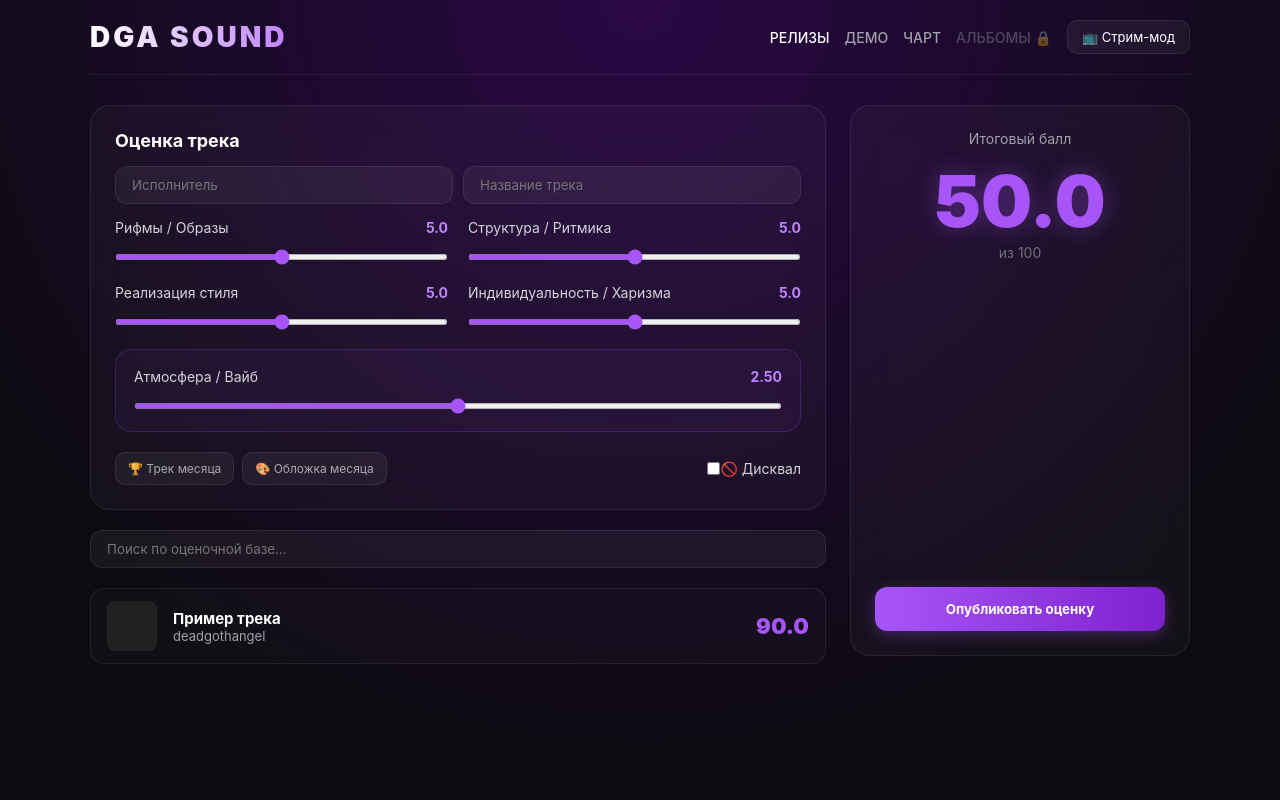
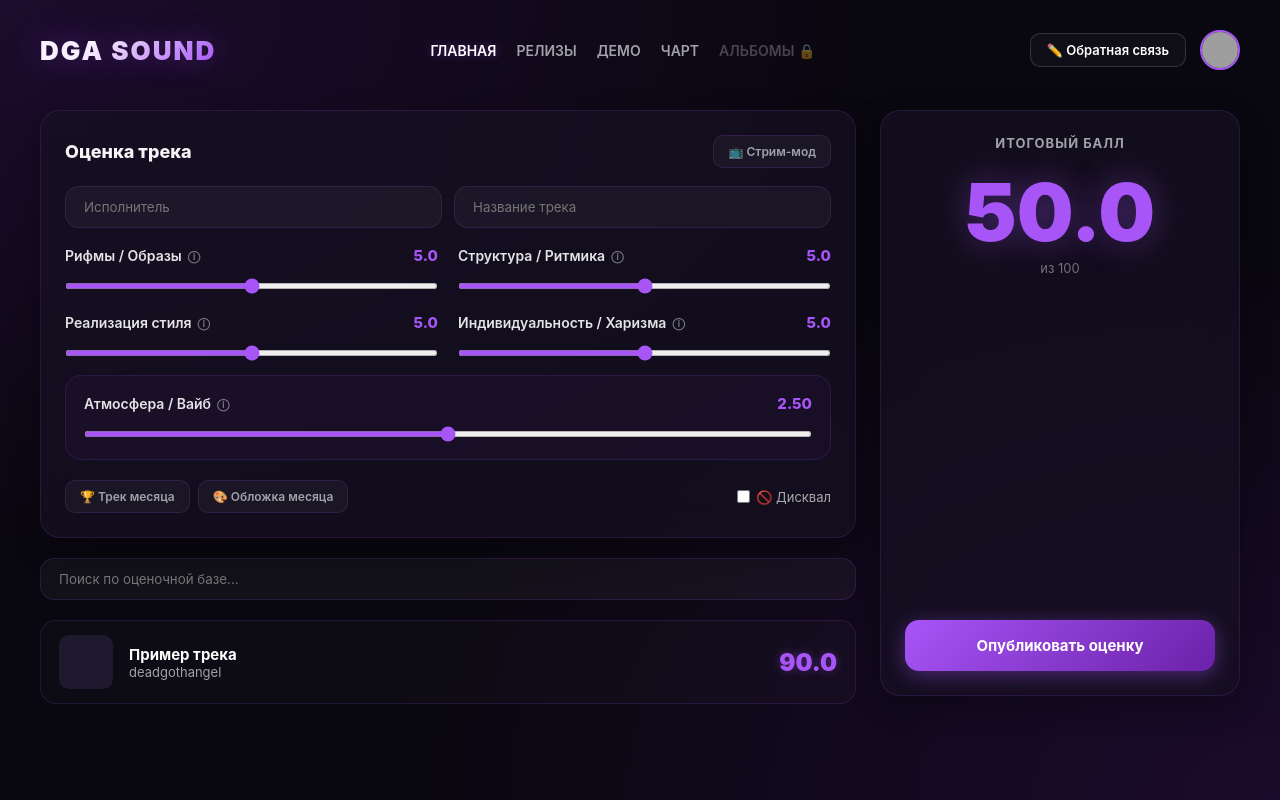
Before and after one commit to deadgothangel/dga-sound, a plain HTML site: page index.html in a window 1280 px wide. Drawn offline with nearby package versions, Linux system fonts and the light colour scheme; grey boxes are pictures that could not be loaded.

Commit message:
Update index.html

```diff
--- a/index.html
+++ b/index.html
@@ -3,105 +3,174 @@
 <head>
   <meta charset="UTF-8">
   <meta name="viewport" content="width=device-width, initial-scale=1.0">
-  <title>DGA SOUND — Music Evaluation Platform</title>
+  <title>DGA SOUND — Official Platform</title>
   <script src="https://cdn.jsdelivr.net/npm/@supabase/supabase-js@2"></script>
   <style>
-    * { margin: 0; padding: 0; box-sizing: border-box; font-family: 'Inter', system-ui, sans-serif; }
+    * { margin: 0; padding: 0; box-sizing: border-box; font-family: 'Inter', system-ui, -apple-system, sans-serif; }
 
     :root {
-      --bg-color: #0d0b12;
-      --card-bg: rgba(255, 255, 255, 0.03);
-      --border-color: rgba(255, 255, 255, 0.08);
+      --bg: #09070f;
+      --card-bg: rgba(22, 17, 34, 0.75);
+      --card-border: rgba(168, 85, 247, 0.15);
       --accent: #a855f7;
-      --text-main: #ffffff;
+      --accent-glow: rgba(168, 85, 247, 0.4);
+      --text-main: #f4f4f5;
       --text-sub: #a1a1aa;
     }
 
     body {
-      background: var(--bg-color);
-      background: radial-gradient(circle at 50% 0%, #2a0845 0%, #0d0b12 75%);
+      background: var(--bg);
+      background-image:
+        radial-gradient(at 0% 0%, rgba(88, 28, 135, 0.25) 0px, transparent 50%),
+        radial-gradient(at 100% 100%, rgba(126, 34, 206, 0.15) 0px, transparent 50%);
       color: var(--text-main);
       min-height: 100vh;
       padding: 20px;
-      transition: all 0.3s ease;
     }
 
-    /* Стрим-мод (увеличенные шрифты для трансляций) */
-    body.stream-mode {
-      font-size: 18px;
-    }
-    body.stream-mode .score-num { font-size: 96px !important; }
-    body.stream-mode label { font-size: 18px !important; }
+    /* Стрим-мод */
+    body.stream-mode { font-size: 18px; }
+    body.stream-mode .score-num { font-size: 105px !important; }
 
     header {
       display: flex;
       justify-content: space-between;
       align-items: center;
-      max-width: 1100px;
+      max-width: 1200px;
       margin: 0 auto 30px auto;
-      padding-bottom: 20px;
-      border-bottom: 1px solid var(--border-color);
+      padding: 10px 0;
+      position: relative;
     }
 
     .logo {
-      font-size: 28px;
+      font-size: 26px;
       font-weight: 900;
-      letter-spacing: 3px;
-      background: linear-gradient(90deg, #fff, #c084fc);
+      letter-spacing: 2px;
+      background: linear-gradient(135deg, #fff 30%, var(--accent));
       -webkit-background-clip: text;
       -webkit-text-fill-color: transparent;
+      text-shadow: 0 0 30px var(--accent-glow);
     }
 
-    nav { display: flex; align-items: center; gap: 15px; }
-    nav a { color: var(--text-sub); text-decoration: none; font-size: 14px; font-weight: 500; transition: 0.3s; }
-    nav a.active, nav a:hover { color: #fff; }
+    nav { display: flex; align-items: center; gap: 20px; }
+    nav a { color: var(--text-sub); text-decoration: none; font-size: 14px; font-weight: 600; transition: 0.3s; }
+    nav a.active, nav a:hover { color: #fff; text-shadow: 0 0 10px var(--accent-glow); }
     .badge-lock { opacity: 0.4; cursor: not-allowed; }
 
-    .btn-action {
-      background: rgba(255, 255, 255, 0.05);
-      border: 1px solid var(--border-color);
+    /* Шапка справа: Обратная связь + Аватар профиля */
+    .header-right { display: flex; align-items: center; gap: 14px; position: relative; }
+
+    .btn-feedback {
+      background: rgba(255, 255, 255, 0.03);
+      border: 1px solid rgba(255, 255, 255, 0.15);
       color: #fff;
-      padding: 8px 14px;
+      padding: 8px 16px;
       border-radius: 10px;
+      font-size: 13px;
+      font-weight: 600;
       cursor: pointer;
-      font-size: 13px;
+      display: flex;
+      align-items: center;
+      gap: 6px;
       transition: 0.3s;
     }
-    .btn-action:hover { border-color: var(--accent); }
+    .btn-feedback:hover { border-color: var(--accent); background: rgba(168, 85, 247, 0.1); }
 
-    .container { max-width: 1100px; margin: 0 auto; display: grid; grid-template-columns: 1fr 340px; gap: 24px; }
+    .avatar-btn {
+      width: 40px;
+      height: 40px;
+      border-radius: 50%;
+      background: #111;
+      border: 2px solid var(--accent);
+      cursor: pointer;
+      overflow: hidden;
+      transition: 0.3s;
+    }
+    .avatar-btn:hover { box-shadow: 0 0 15px var(--accent-glow); transform: scale(1.05); }
+    .avatar-btn img { width: 100%; height: 100%; object-fit: cover; }
+
+    /* Выпадающее меню профиля (по фото 2) */
+    .profile-dropdown {
+      display: none;
+      position: absolute;
+      top: 55px;
+      right: 0;
+      width: 260px;
+      background: #120f1a;
+      border: 1px solid rgba(255, 255, 255, 0.12);
+      border-radius: 16px;
+      padding: 16px;
+      box-shadow: 0 20px 40px rgba(0,0,0,0.8);
+      z-index: 100;
+      backdrop-filter: blur(20px);
+    }
+    .profile-dropdown.active { display: block; animation: fadeIn 0.2s ease; }
+
+    .user-header { display: flex; align-items: center; gap: 12px; margin-bottom: 14px; }
+    .user-avatar { width: 44px; height: 44px; border-radius: 50%; border: 1px solid var(--accent); }
+    .user-name { font-weight: 700; font-size: 16px; color: #fff; }
+    .user-badge { font-size: 11px; background: rgba(255,255,255,0.1); padding: 2px 8px; border-radius: 10px; color: #aaa; margin-top: 2px; display: inline-block; }
+
+    .menu-divider { height: 1px; background: rgba(255, 255, 255, 0.08); margin: 10px 0; }
+    .menu-item {
+      display: flex;
+      align-items: center;
+      gap: 12px;
+      padding: 10px;
+      color: #d4d4d8;
+      text-decoration: none;
+      font-size: 14px;
+      font-weight: 500;
+      border-radius: 10px;
+      transition: 0.2s;
+      cursor: pointer;
+    }
+    .menu-item:hover { background: rgba(255, 255, 255, 0.05); color: #fff; }
+
+    /* Сетка главной страницы */
+    .container { max-width: 1200px; margin: 0 auto; display: grid; grid-template-columns: 1fr 360px; gap: 24px; }
 
     .card {
       background: var(--card-bg);
       backdrop-filter: blur(20px);
-      border: 1px solid var(--border-color);
+      border: 1px solid var(--card-border);
       border-radius: 20px;
       padding: 24px;
       margin-bottom: 20px;
+      box-shadow: 0 10px 30px rgba(0,0,0,0.3);
     }
 
-    .grid-2 { display: grid; grid-template-columns: 1fr 1fr; gap: 20px; margin-bottom: 20px; }
+    .grid-2 { display: grid; grid-template-columns: 1fr 1fr; gap: 20px; margin-bottom: 15px; }
 
     .slider-group { position: relative; }
-    label { display: flex; justify-content: space-between; font-size: 14px; color: #d4d4d8; margin-bottom: 8px; }
-    .val-tag { color: #c084fc; font-weight: bold; }
+    .slider-header { display: flex; justify-content: space-between; align-items: center; margin-bottom: 8px; }
 
-    /* Всплывающие подсказки (Tooltip) */
-    .tooltip {
+    .criterion-title {
+      font-size: 14px;
+      color: #e4e4e7;
+      font-weight: 600;
+      cursor: pointer;
+      display: flex;
+      align-items: center;
+      gap: 6px;
+    }
+    .criterion-title:hover { color: var(--accent); }
+    .info-icon { font-size: 12px; color: var(--text-sub); opacity: 0.7; }
+
+    .val-tag { color: var(--accent); font-weight: 800; font-size: 15px; }
+
+    /* Аннотация по клику */
+    .annotation-box {
       display: none;
-      position: absolute;
-      bottom: 100%;
-      left: 0;
-      background: #18181b;
-      border: 1px solid var(--accent);
-      padding: 8px;
-      border-radius: 8px;
-      font-size: 11px;
-      color: #ccc;
-      z-index: 10;
-      width: 200px;
+      background: rgba(168, 85, 247, 0.08);
+      border-left: 3px solid var(--accent);
+      padding: 8px 12px;
+      border-radius: 0 8px 8px 0;
+      font-size: 12px;
+      color: #d4d4d8;
+      margin-bottom: 10px;
     }
-    .slider-group:hover .tooltip { display: block; }
+    .annotation-box.active { display: block; animation: fadeIn 0.2s ease; }
 
     input[type=range] {
       width: 100%;
@@ -114,73 +183,78 @@
     }
 
     .vibe-box {
-      background: rgba(168, 85, 247, 0.05);
-      border: 1px solid rgba(168, 85, 247, 0.2);
+      background: rgba(168, 85, 247, 0.04);
+      border: 1px solid rgba(168, 85, 247, 0.15);
       border-radius: 16px;
       padding: 18px;
       margin-bottom: 20px;
     }
 
-    .tags-box { display: flex; gap: 8px; flex-wrap: wrap; margin-bottom: 20px; }
+    .tags-box { display: flex; gap: 8px; flex-wrap: wrap; }
     .tag-btn {
-      background: rgba(255, 255, 255, 0.05);
-      border: 1px solid var(--border-color);
-      color: #aaa;
-      padding: 8px 12px;
+      background: rgba(255, 255, 255, 0.04);
+      border: 1px solid var(--card-border);
+      color: #a1a1aa;
+      padding: 8px 14px;
       border-radius: 10px;
       font-size: 12px;
+      font-weight: 600;
       cursor: pointer;
       transition: 0.3s;
     }
-    .tag-btn.active { background: rgba(168, 85, 247, 0.2); border-color: var(--accent); color: #fff; }
+    .tag-btn.active { background: rgba(168, 85, 247, 0.2); border-color: var(--accent); color: #fff; box-shadow: 0 0 10px var(--accent-glow); }
 
     .score-sidebar { text-align: center; display: flex; flex-direction: column; justify-content: space-between; }
-    .score-num { font-size: 72px; font-weight: 900; color: var(--accent); text-shadow: 0 0 25px rgba(168, 85, 247, 0.4); }
+    .score-num { font-size: 80px; font-weight: 900; color: var(--accent); text-shadow: 0 0 35px var(--accent-glow); }
 
     .save-btn {
       width: 100%;
-      background: linear-gradient(90deg, #a855f7, #7e22ce);
+      background: linear-gradient(135deg, #a855f7, #6b21a8);
       color: #fff;
       border: none;
-      padding: 14px;
-      border-radius: 12px;
-      font-weight: bold;
+      padding: 16px;
+      border-radius: 14px;
+      font-weight: 700;
+      font-size: 15px;
       cursor: pointer;
-      box-shadow: 0 4px 15px rgba(168, 85, 247, 0.3);
+      box-shadow: 0 4px 20px var(--accent-glow);
       transition: 0.3s;
     }
-    .save-btn:hover { opacity: 0.9; }
+    .save-btn:hover { transform: translateY(-2px); box-shadow: 0 6px 25px var(--accent-glow); }
 
-    /* Поиск и список оценок в стиле РЗТ */
     .search-bar {
       width: 100%;
-      background: rgba(255, 255, 255, 0.05);
-      border: 1px solid var(--border-color);
-      padding: 10px 16px;
-      border-radius: 12px;
+      background: rgba(255, 255, 255, 0.04);
+      border: 1px solid var(--card-border);
+      padding: 12px 18px;
+      border-radius: 14px;
       color: #fff;
       outline: none;
       margin-bottom: 20px;
+      transition: 0.3s;
     }
+    .search-bar:focus { border-color: var(--accent); box-shadow: 0 0 15px var(--accent-glow); }
 
+    /* Релиз карточка */
     .release-card {
       display: flex;
       align-items: center;
       gap: 16px;
       background: rgba(255, 255, 255, 0.02);
-      border: 1px solid var(--border-color);
-      border-radius: 14px;
-      padding: 12px 16px;
+      border: 1px solid var(--card-border);
+      border-radius: 16px;
+      padding: 14px 18px;
       margin-bottom: 12px;
-      cursor: pointer;
       transition: 0.3s;
     }
-    .release-card:hover { border-color: var(--accent); background: rgba(168, 85, 247, 0.05); }
-    .release-cover { width: 50px; height: 50px; border-radius: 8px; object-fit: cover; background: #222; }
+    .release-card:hover { border-color: var(--accent); background: rgba(168, 85, 247, 0.05); transform: translateX(4px); }
+    .release-cover { width: 54px; height: 54px; border-radius: 10px; object-fit: cover; background: #1f192f; }
     .release-info { flex-grow: 1; }
-    .release-title { font-weight: 700; font-size: 15px; }
+    .release-title { font-weight: 700; font-size: 15px; color: #fff; }
     .release-artist { font-size: 13px; color: var(--text-sub); }
-    .release-score { font-size: 22px; font-weight: 900; color: var(--accent); }
+    .release-score { font-size: 24px; font-weight: 900; color: var(--accent); text-shadow: 0 0 10px var(--accent-glow); }
+
+    @keyframes fadeIn { from { opacity: 0; transform: translateY(-5px); } to { opacity: 1; transform: translateY(0); } }
   </style>
 </head>
 <body>
@@ -188,70 +262,120 @@
   <header>
     <div class="logo">DGA SOUND</div>
     <nav>
-      <a href="#" class="active">РЕЛИЗЫ</a>
+      <a href="#" class="active">ГЛАВНАЯ</a>
+      <a href="#">РЕЛИЗЫ</a>
       <a href="#">ДЕМО</a>
       <a href="#">ЧАРТ</a>
       <a href="#" class="badge-lock" title="Откроется при 500 подписчиках">АЛЬБОМЫ 🔒</a>
-      <button class="btn-action" onclick="toggleStreamMode()">📺 Стрим-мод</button>
     </nav>
+
+    <!-- Выпадающий профиль в углу (по фото 2) -->
+    <div class="header-right">
+      <button class="btn-feedback" onclick="alert('Обратная связь открыта')">✏️ Обратная связь</button>
+
+      <div class="avatar-btn" onclick="toggleProfileMenu()">
+        <img src="https://api.dicebear.com/7.x/identicon/svg?seed=deadgothangel" alt="Avatar">
+      </div>
+
+      <div class="profile-dropdown" id="profile-menu">
+        <div class="user-header">
+          <img src="https://api.dicebear.com/7.x/identicon/svg?seed=deadgothangel" class="user-avatar">
+          <div>
+            <div class="user-name">deadgothangel</div>
+            <div class="user-badge">143</div>
+          </div>
+        </div>
+        <div class="menu-divider"></div>
+        <div class="menu-item">👤 Моя страница</div>
+        <div class="menu-item">🤍 Мне понравилось</div>
+        <div class="menu-item">⚙️ Настройки профиля</div>
+        <div class="menu-divider"></div>
+        <div class="menu-item" style="color: #ef4444;" onclick="alert('Выход')">🚪 Выйти из профиля</div>
+      </div>
+    </div>
   </header>
 
   <div class="container">
     <div>
-      <!-- Калькулятор Оценки -->
-      <div class="card" id="eval-card">
-        <h2 style="margin-bottom: 15px; font-size: 18px;">Оценка трека</h2>
+      <!-- Калькулятор оценки -->
+      <div class="card">
+        <div style="display: flex; justify-content: space-between; align-items: center; margin-bottom: 18px;">
+          <h2 style="font-size: 18px; font-weight: 800;">Оценка трека</h2>
+          <button class="tag-btn" onclick="toggleStreamMode()">📺 Стрим-мод</button>
+        </div>
 
-        <div style="margin-bottom: 15px; display: grid; grid-template-columns: 1fr 1fr; gap: 10px;">
+        <div style="margin-bottom: 18px; display: grid; grid-template-columns: 1fr 1fr; gap: 12px;">
           <input type="text" id="track-artist" placeholder="Исполнитель" class="search-bar" style="margin: 0;">
           <input type="text" id="track-title" placeholder="Название трека" class="search-bar" style="margin: 0;">
         </div>
 
         <div class="grid-2">
+          <!-- Рифмы / Образы -->
           <div class="slider-group">
-            <div class="tooltip">Оценка качества текста, построения рифм и образов</div>
-            <label>Рифмы / Образы <span class="val-tag" id="v1">5.0</span></label>
+            <div class="slider-header">
+              <span class="criterion-title" onclick="toggleAnnot('a1')">Рифмы / Образы <span class="info-icon">ⓘ</span></span>
+              <span class="val-tag" id="v1">5.0</span>
+            </div>
+            <div class="annotation-box" id="a1">Оценка сложности рифмовки, поэтических оборотов, концепта и смысловой нагрузки текста.</div>
             <input type="range" id="r1" min="0" max="10" step="0.5" value="5" oninput="calc()">
           </div>
+
+          <!-- Структура / Ритмика -->
           <div class="slider-group">
-            <div class="tooltip">Построение куплета/припева, разнообразие ритмики</div>
-            <label>Структура / Ритмика <span class="val-tag" id="v2">5.0</span></label>
+            <div class="slider-header">
+              <span class="criterion-title" onclick="toggleAnnot('a2')">Структура / Ритмика <span class="info-icon">ⓘ</span></span>
+              <span class="val-tag" id="v2">5.0</span>
+            </div>
+            <div class="annotation-box" id="a2">Разнообразие флоу, хронометраж, переходы между куплетом и припевом, работа со сменяемостью ритмов.</div>
             <input type="range" id="r2" min="0" max="10" step="0.5" value="5" oninput="calc()">
           </div>
+
+          <!-- Реализация стиля -->
           <div class="slider-group">
-            <div class="tooltip">Качество сведения, вокал, работа с битом</div>
-            <label>Реализация стиля <span class="val-tag" id="v3">5.0</span></label>
+            <div class="slider-header">
+              <span class="criterion-title" onclick="toggleAnnot('a3')">Реализация стиля <span class="info-icon">ⓘ</span></span>
+              <span class="val-tag" id="v3">5.0</span>
+            </div>
+            <div class="annotation-box" id="a3">Качество сведения, мастеринга, техничность исполнения и то, насколько автору удался выбранный жанр.</div>
             <input type="range" id="r3" min="0" max="10" step="0.5" value="5" oninput="calc()">
           </div>
+
+          <!-- Индивидуальность / Харизма -->
           <div class="slider-group">
-            <div class="tooltip">Узнаваемость артиста, подача, харизма</div>
-            <label>Индивидуальность / Харизма <span class="val-tag" id="v4">5.0</span></label>
+            <div class="slider-header">
+              <span class="criterion-title" onclick="toggleAnnot('a4')">Индивидуальность / Харизма <span class="info-icon">ⓘ</span></span>
+              <span class="val-tag" id="v4">5.0</span>
+            </div>
+            <div class="annotation-box" id="a4">Узнаваемость тембра, веры в эмоции артиста и айдентика на бите.</div>
             <input type="range" id="r4" min="0" max="10" step="0.5" value="5" oninput="calc()">
           </div>
         </div>
 
+        <!-- Вайб -->
         <div class="vibe-box slider-group">
-          <div class="tooltip">Субъективное восприятие и вайб трека</div>
-          <label>Атмосфера / Вайб <span class="val-tag" id="v5">2.50</span></label>
+          <div class="slider-header">
+            <span class="criterion-title" onclick="toggleAnnot('a5')">Атмосфера / Вайб <span class="info-icon">ⓘ</span></span>
+            <span class="val-tag" id="v5">2.50</span>
+          </div>
+          <div class="annotation-box" id="a5">Субъективное восприятие трека, погружение и общее ощущение от прослушивания.</div>
           <input type="range" id="r5" min="0" max="5" step="0.25" value="2.5" oninput="calc()">
         </div>
 
         <div style="display: flex; justify-content: space-between; align-items: center;">
-          <div class="tags-box" style="margin: 0;">
+          <div class="tags-box">
             <button class="tag-btn" onclick="this.classList.toggle('active')">🏆 Трек месяца</button>
             <button class="tag-btn" onclick="this.classList.toggle('active')">🎨 Обложка месяца</button>
           </div>
-          <label style="margin: 0; cursor: pointer;">
+          <label style="font-size: 13px; color: #aaa; cursor: pointer; display: flex; align-items: center; gap: 6px;">
             <input type="checkbox" id="disqual" onchange="toggleDisqual()"> 🚫 Дисквал
           </label>
         </div>
       </div>
 
-      <!-- Лента Релизов (Поиск и Список) -->
-      <input type="text" id="search" class="search-bar" placeholder="Поиск по оценочной базе..." oninput="filterReleases()">
+      <!-- Лента релизов -->
+      <input type="text" class="search-bar" placeholder="Поиск по оценочной базе...">
 
       <div id="releases-list">
-        <!-- Пример карточки в стиле РЗТ -->
         <div class="release-card">
           <div class="release-cover"></div>
           <div class="release-info">
@@ -263,27 +387,31 @@
       </div>
     </div>
 
-    <!-- Боковая панель (Финальный балл + Действия) -->
+    <!-- Боковая панель -->
     <div class="card score-sidebar">
       <div>
-        <div style="font-size: 14px; color: var(--text-sub); margin-bottom: 10px;">Итоговый балл</div>
+        <div style="font-size: 13px; color: var(--text-sub); letter-spacing: 1px; text-transform: uppercase; font-weight: 700; margin-bottom: 12px;">Итоговый балл</div>
         <div class="score-num" id="total">50.0</div>
-        <div style="font-size: 14px; color: #71717a;">из 100</div>
+        <div style="font-size: 13px; color: #71717a;">из 100</div>
       </div>
 
-      <div>
-        <button class="save-btn" onclick="saveRelease()">Опубликовать оценку</button>
-      </div>
+      <button class="save-btn" onclick="alert('Оценка сохранена!')">Опубликовать оценку</button>
     </div>
   </div>
 
   <script>
-    // Подключение к Supabase (Сюда вставишь свои ключи)
-    const SUPABASE_URL = "https://your-project.supabase.co";
-    const SUPABASE_KEY = "your-anon-key";
-    const supabase = supabase.createClient(SUPABASE_URL, SUPABASE_KEY);
+    function toggleProfileMenu() {
+      document.getElementById('profile-menu').classList.toggle('active');
+    }
 
-    // Автосохранение ползунков
+    function toggleAnnot(id) {
+      document.getElementById(id).classList.toggle('active');
+    }
+
+    function toggleStreamMode() {
+      document.body.classList.toggle('stream-mode');
+    }
+
     function calc() {
       let r1 = parseFloat(document.getElementById('r1').value);
       let r2 = parseFloat(document.getElementById('r2').value);
@@ -299,52 +427,18 @@
 
       let total = (r1 * 2) + (r2 * 2) + (r3 * 2) + (r4 * 2) + (r5 * 4);
       document.getElementById('total').innerText = total.toFixed(1);
-
-      // Сохраняем стейт в браузер
-      localStorage.setItem('dga_eval_state', JSON.stringify({ r1, r2, r3, r4, r5 }));
     }
 
     function toggleDisqual() {
       let isDisq = document.getElementById('disqual').checked;
-      if (isDisq) {
-        document.getElementById('total').innerText = "0.0";
-        document.getElementById('eval-card').style.opacity = "0.4";
-      } else {
-        document.getElementById('eval-card').style.opacity = "1";
-        calc();
-      }
+      document.getElementById('total').innerText = isDisq ? "0.0" : "50.0";
     }
 
-    function toggleStreamMode() {
-      document.body.classList.toggle('stream-mode');
-    }
-
-    // Восстановление ползунков при загрузке
-    window.onload = () => {
-      let saved = localStorage.getItem('dga_eval_state');
-      if (saved) {
-        let { r1, r2, r3, r4, r5 } = JSON.parse(saved);
-        document.getElementById('r1').value = r1;
-        document.getElementById('r2').value = r2;
-        document.getElementById('r3').value = r3;
-        document.getElementById('r4').value = r4;
-        document.getElementById('r5').value = r5;
-        calc();
+    // Закрытие выпадающего меню при клике мимо
+    window.onclick = function(e) {
+      if (!e.target.closest('.header-right')) {
+        document.getElementById('profile-menu').classList.remove('active');
       }
-    };
-
-    async function saveRelease() {
-      let artist = document.getElementById('track-artist').value;
-      let title = document.getElementById('track-title').value;
-      let total = document.getElementById('total').innerText;
-
-      if (!artist || !title) {
-        alert("Заполните артиста и название трека!");
-        return;
-      }
-
-      alert(`Оценка трека "${artist} — ${title}" (${total} баллов) сохранена!`);
-      // Тут логика отправки в Supabase и уведомления боту
     }
   </script>
 </body>
```
